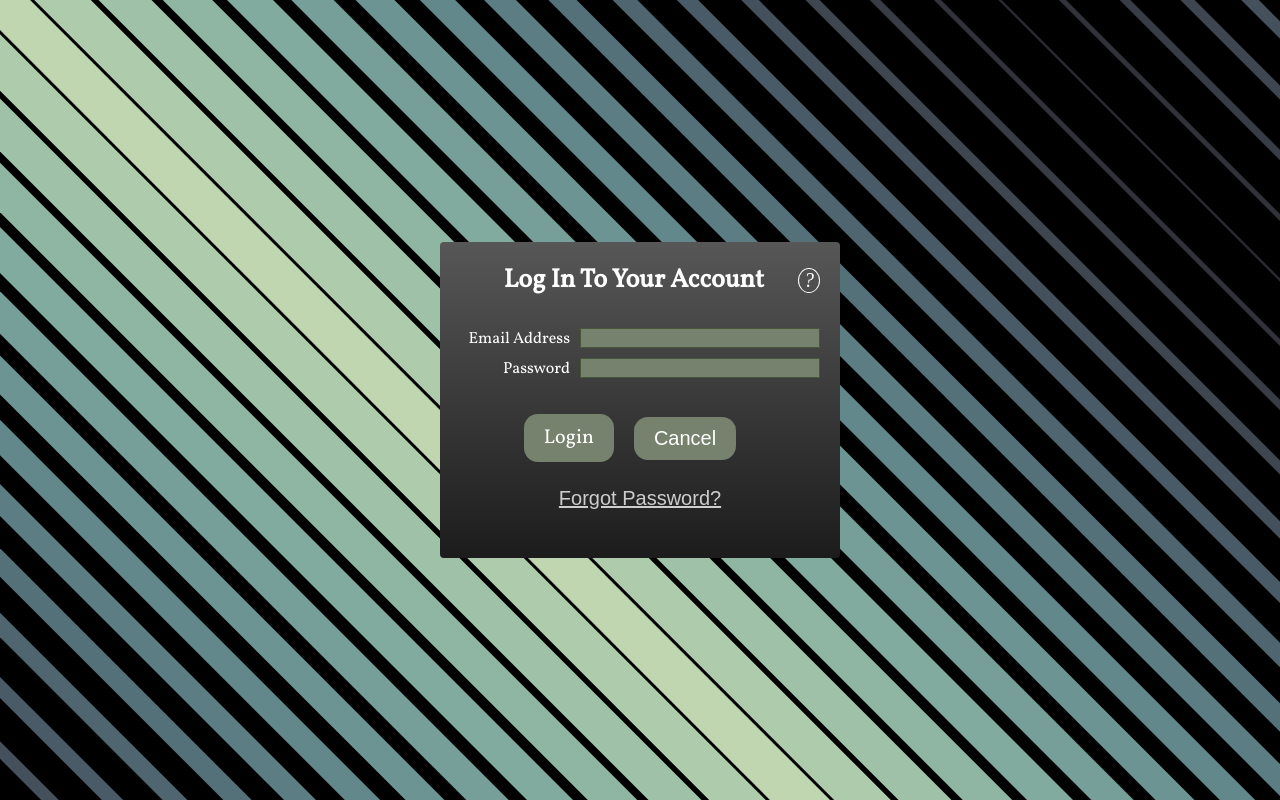
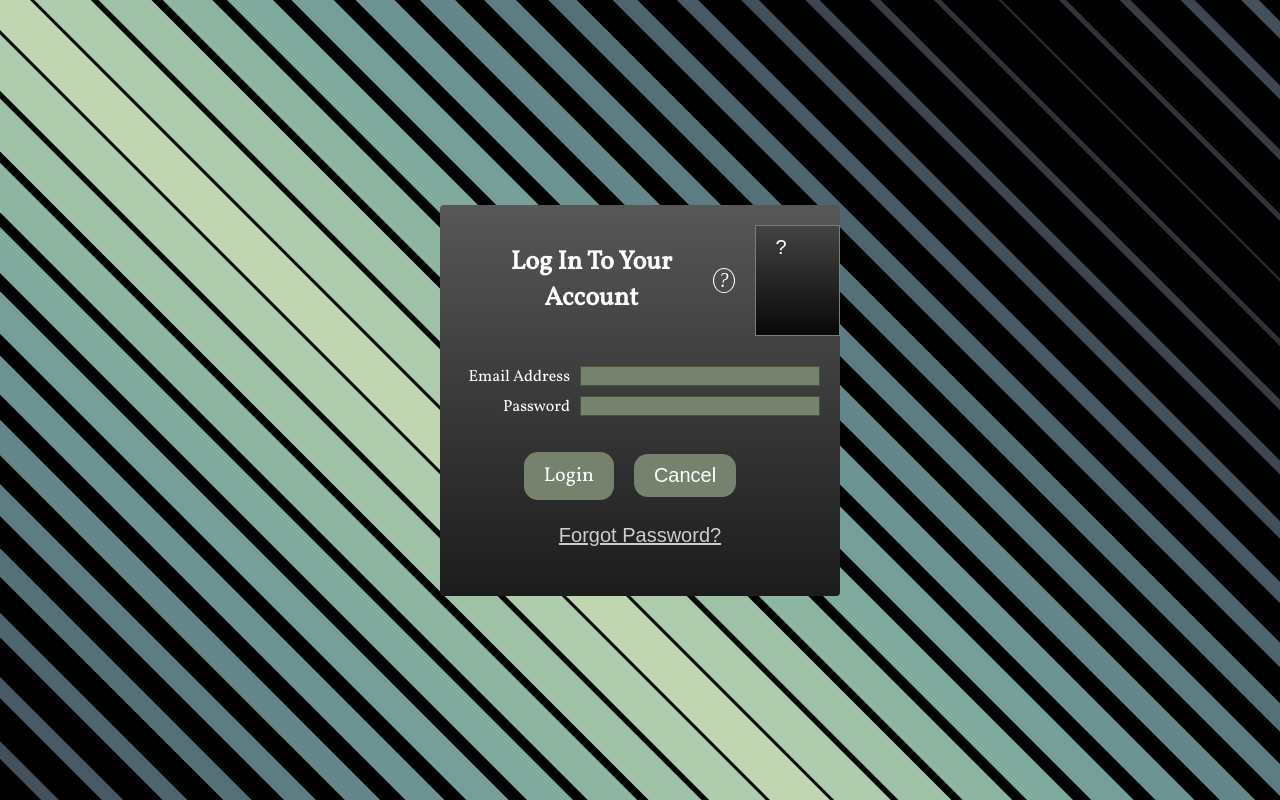
Before and after one commit to paul172v/duke-of-gordon-menu-interface--frontend, a React (Vite) app: page /login in a window 1280 px wide. Built offline with nearby package versions, Linux system fonts and the light colour scheme.

Commit message:
added tooltip in login to show demo accounts

```diff
--- a/src/components/authentication/login/Login.module.scss
+++ b/src/components/authentication/login/Login.module.scss
@@ -172,6 +172,16 @@
 
 .btn-tooltip-mobile {
   display: none;
+  z-index: 9999;
+  color: $color-font-primary;
+  border: 1px solid $color-primary;
+  @include gradient-box-tooltip--static;
+  padding: 1rem 2rem;
+  font-size: 2rem;
+  display: grid;
+  grid-template-columns: 2fr 1fr;
+  grid-template-rows: 1fr 1fr 1fr;
+  gap: 1rem 3rem;
 }
 
 @media (max-width: 800px) {
```
